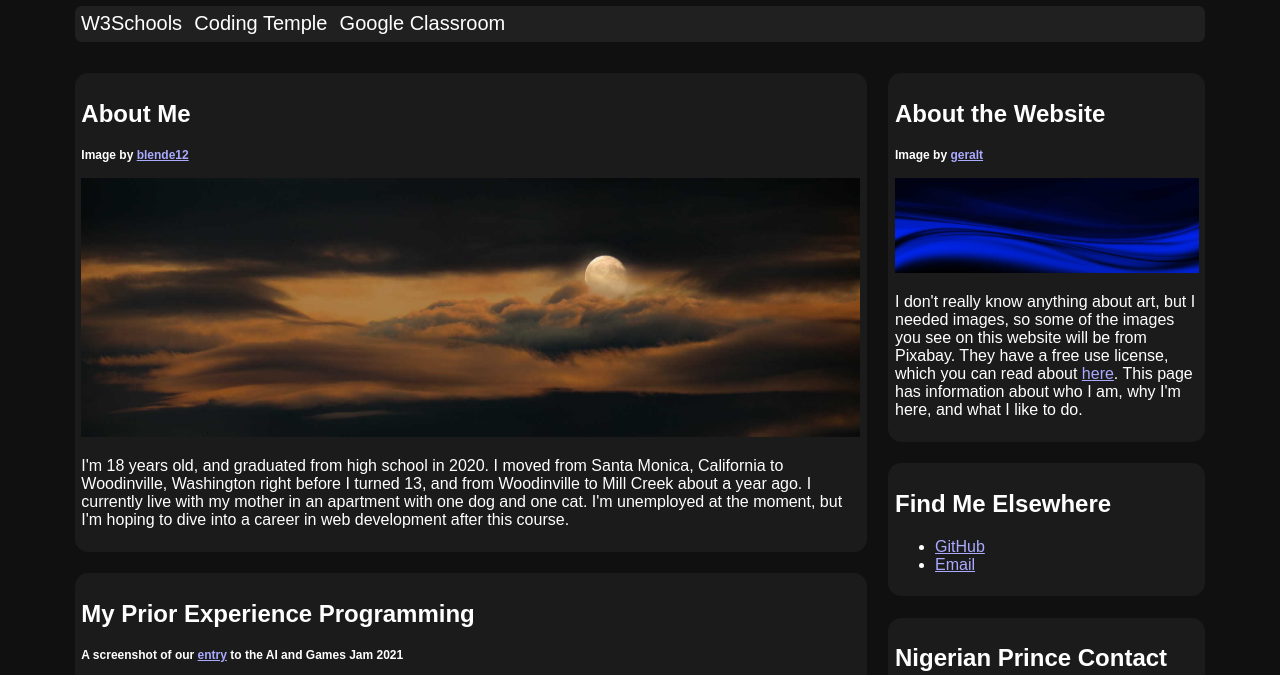
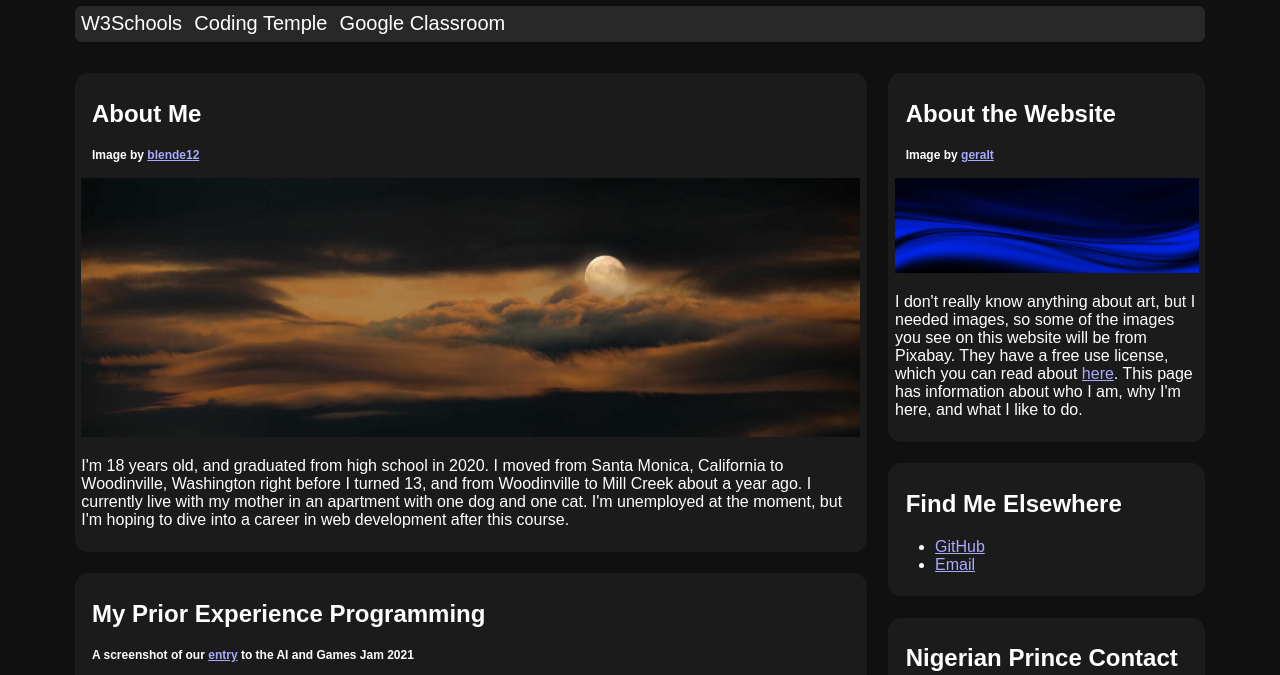
Before and after one commit to Joshua-Adler/Prework-Website, a plain HTML site: page index.html in a window 1280 px wide. Shown: the part 74-749 px from the top of the page. Drawn offline with Linux system fonts and the light colour scheme.

Commit message:
More tweaks

```diff
--- a/style.css
+++ b/style.css
@@ -6,6 +6,10 @@ html {
 
 h1 {
 	text-align: center;
+}
+
+h2 {
+	margin-left: 8pt;
 }
 
 h1 span {
@@ -33,7 +37,7 @@ select {
 }
 
 .topBar {
-	background: #202020;
+	background: #282828;
 	margin-left: 50pt;
 	margin-right: 50pt;
 	padding: 0.5%;
@@ -49,18 +53,19 @@ select {
 
 #columnContainer {
 	display: flex;
-	margin-left: 42pt;
-	margin-right: 42pt;
+	margin-left: 50pt;
+	margin-right: 50pt;
+	margin-top: 8pt;
 }
 
 #leftColumn {
 	flex: 1;
-	margin: 8pt;
+	margin-right: 8pt;
 }
 
 #rightColumn {
 	flex: 0.4;
-	margin: 8pt;
+	margin-left: 8pt;
 }
 
 #buttonContainer {
@@ -78,6 +83,7 @@ select {
 .imgDesc {
 	font-size: 75%;
 	font-weight: bold;
+	margin-left: 8pt;
 }
 
 .itemImg {
```
